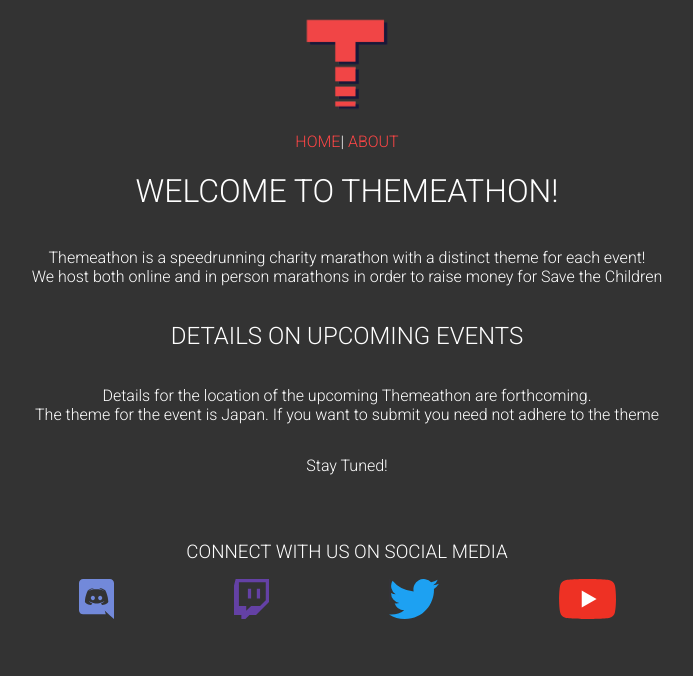
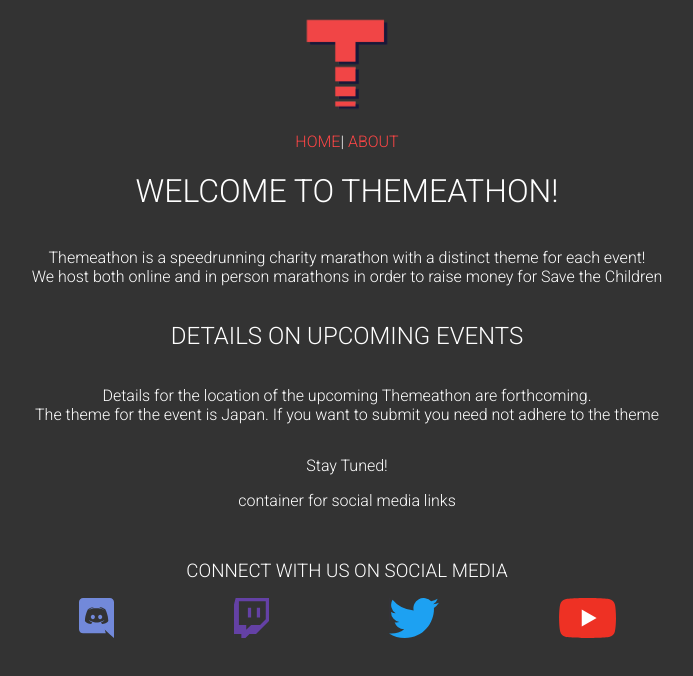
Before and after one commit to buffet-time/themeathon., a Vue app: page / in a window 1280 px wide. Shown: the top 676 px of the page, without its empty margins (293-986 px from the left). Built offline with nearby package versions, Linux system fonts and the light colour scheme.

Commit message:
add grid.svg to assets ; uncomment grid html

```diff
--- a/src/components/app.component.html
+++ b/src/components/app.component.html
@@ -19,11 +19,10 @@
 		</p>
 		<p>Stay Tuned!</p>
 	</div>
-	<!-- <div class="image-wrapper"> -->
-		<!--  this file does not exist in ../assets/  -->
-		<!-- <img class="grid" src="../assets/grid.svg" alt="" /> -->
-	<!-- </div> -->
-	<!--container for social media links-->
+	<div class="image-wrapper">
+		<img class="grid" src="../assets/grid.svg" alt=""
+	</div>
+	container for social media links
 	<div class="social-container">
 		<h3>
 			CONNECT WITH US ON SOCIAL MEDIA
```
